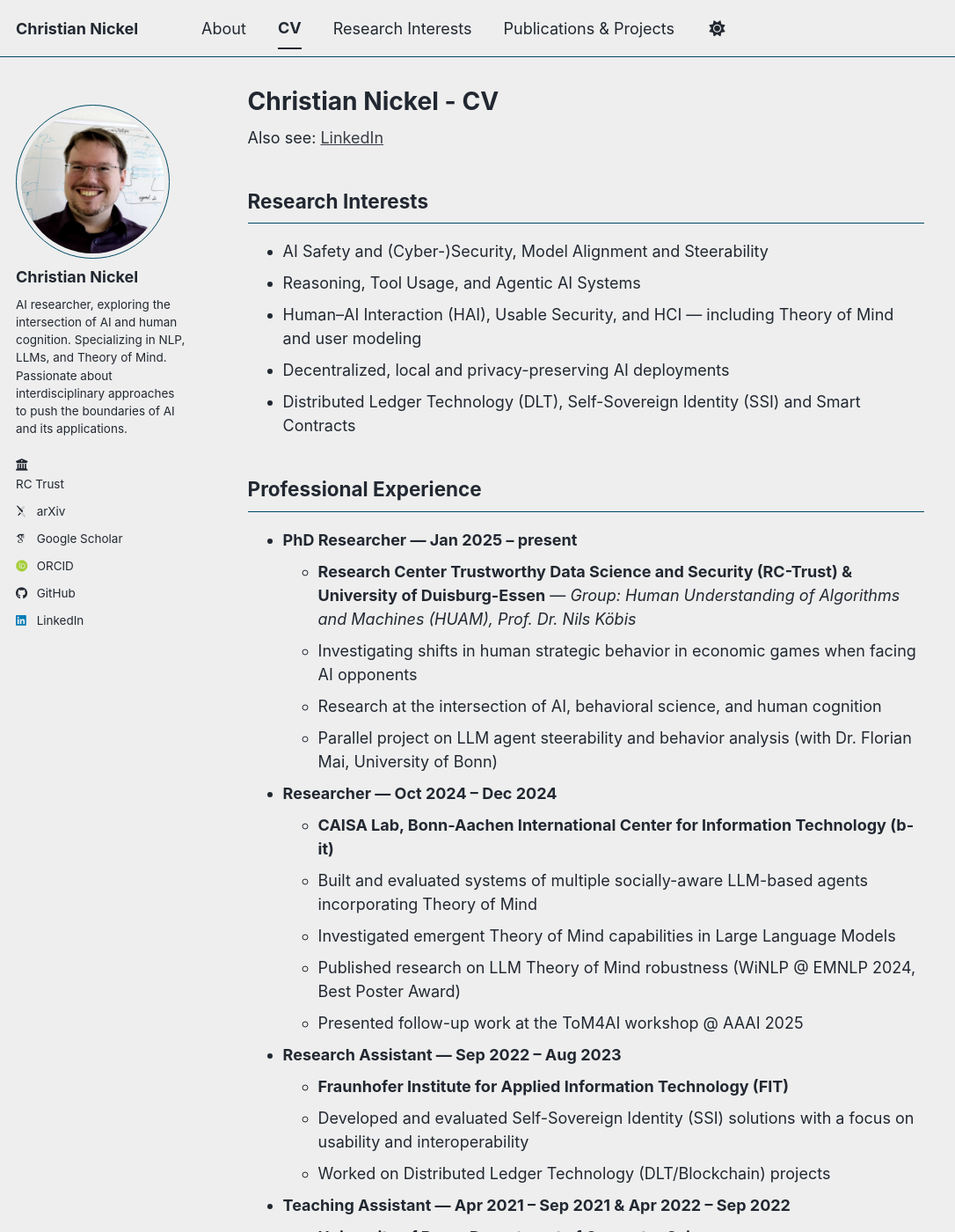
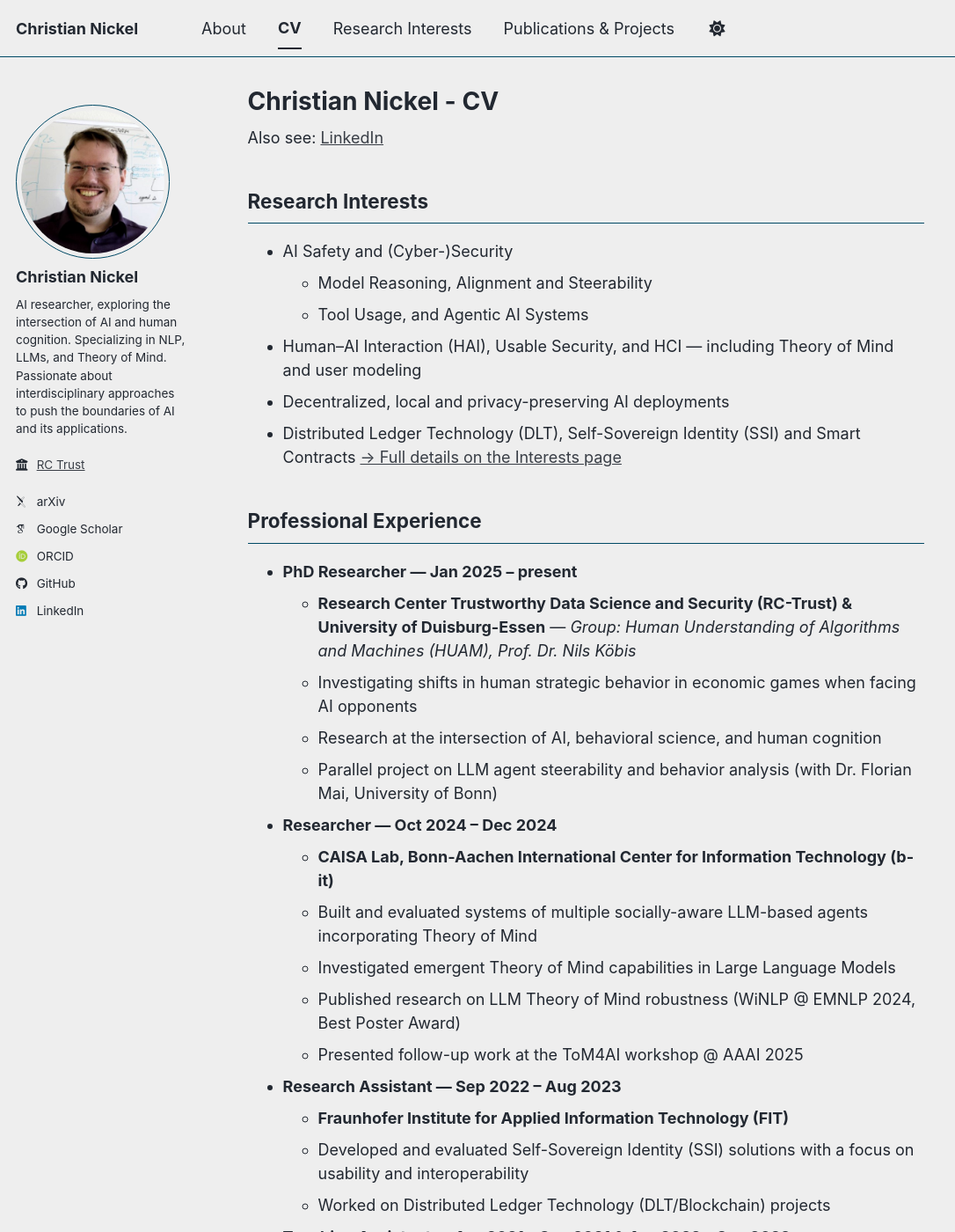
Before and after one commit to christianchrispost/christianchrispost.github.io, a Jekyll site: the page built from _pages/cv.md, in a window 1280 px wide and 1400 px high. Shown: the whole window at 88% size, without its empty margins (0-1086 px from the left). Built offline with Jekyll 4.4.1, drawn with Linux system fonts in a browser that asks for light colours; some web fonts are replaced; a script bundle is joined from its source files by our own code; library files that are not in the unit come from our copies.

Commit message:
more formatting improvements

```diff
--- a/_includes/author-profile.html
+++ b/_includes/author-profile.html
@@ -18,6 +18,9 @@
     <h3 class="author__name">{{ author.name }}</h3>
     {% if author.pronouns %}<p class="author__pronouns">{{ author.pronouns }}</p>{% endif %}
     {% if author.bio %}<p class="author__bio">{{ author.bio }}</p>{% endif %}
+    {% if author.employer %}
+      <p class="author__employer"><i class="fas fa-fw fa-building-columns icon-pad-right" aria-hidden="true"></i>{% if author.employer_uri %}<a href="{{ author.employer_uri }}" rel="noopener noreferrer">{{ author.employer }}</a>{% else %}{{ author.employer }}{% endif %}</p>
+    {% endif %}
   </div>
 
   <div class="author__urls-wrapper">
@@ -26,9 +29,6 @@
       <!-- Font Awesome icons / Biographic information  -->
       {% if author.location %}
         <li class="author__desktop"><i class="fas fa-fw fa-location-dot icon-pad-right" aria-hidden="true"></i>{{ author.location }}</li>
-      {% endif %}
-      {% if author.employer %}
-        <li class="author__desktop"><i class="fas fa-fw fa-building-columns icon-pad-right" aria-hidden="true"></i>{% if author.employer_uri %}<a href="{{ author.employer_uri }}" rel="noopener noreferrer">{{ author.employer }}</a>{% else %}{{ author.employer }}{% endif %}</li>
       {% endif %}
       {% if author.uri %}
         <li><a href="{{ author.uri }}"><i class="fas fa-fw fa-link icon-pad-right" aria-hidden="true"></i>{{ site.data.ui-text[site.locale].website_label | default: "Website" }}</a></li>
--- a/_pages/cv.md
+++ b/_pages/cv.md
@@ -16,11 +16,13 @@ redirect_from:
 Also see: [LinkedIn](https://www.linkedin.com/in/christian-nickel-9b220130b/)
 
 ## Research Interests
-- AI Safety and (Cyber-)Security, Model Alignment and Steerability
-- Reasoning, Tool Usage, and Agentic AI Systems
+- AI Safety and (Cyber-)Security
+  - Model Reasoning, Alignment and Steerability
+  - Tool Usage, and Agentic AI Systems
 - Human–AI Interaction (HAI), Usable Security, and HCI — including Theory of Mind and user modeling
 - Decentralized, local and privacy-preserving AI deployments
 - Distributed Ledger Technology (DLT), Self-Sovereign Identity (SSI) and Smart Contracts
+[→ Full details on the Interests page](/research-interests/)
 
 ## Professional Experience
 - **PhD Researcher — Jan 2025 – present**
--- a/_sass/layout/_sidebar.scss
+++ b/_sass/layout/_sidebar.scss
@@ -217,6 +217,15 @@
   }
 }
 
+.author__employer {
+  margin: 0;
+
+  @include breakpoint($large) {
+    margin-top: 10px;
+    margin-bottom: 20px;
+  }
+}
+
 .author__urls-wrapper {
   position: relative;
   display: table-cell;
```
